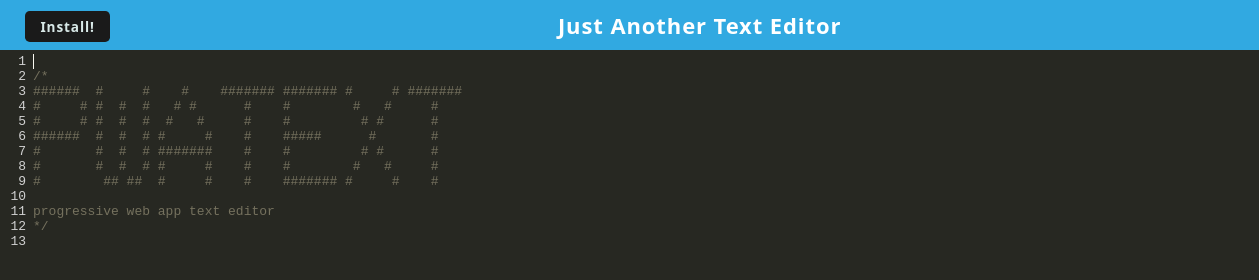
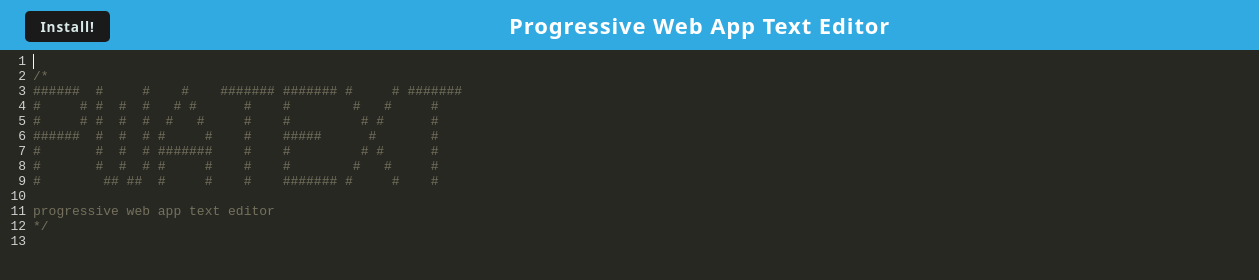
Before and after one commit to SnapperGee/pwatext, a website built with webpack: page client/index.html in a window 1280 px wide. Shown: the full height of the page, 0-1259 px from the left. Built offline with nearby package versions, Linux system fonts and the light colour scheme; files whose address does not match are found by name.

Commit message:
Rename header.

```diff
--- a/client/index.html
+++ b/client/index.html
@@ -23,7 +23,7 @@
       <div class="nav-btn">
         <a class="btn btn-sm btn-dark" id="buttonInstall" role="button">Install!</a>
       </div>
-     <h1> Just Another Text Editor</h1>
+     <h1>Progressive Web App Text Editor</h1>
 
       <div class="navbar-brand"
             ><img src="./assets/icons/icon_96x96.png"
```
